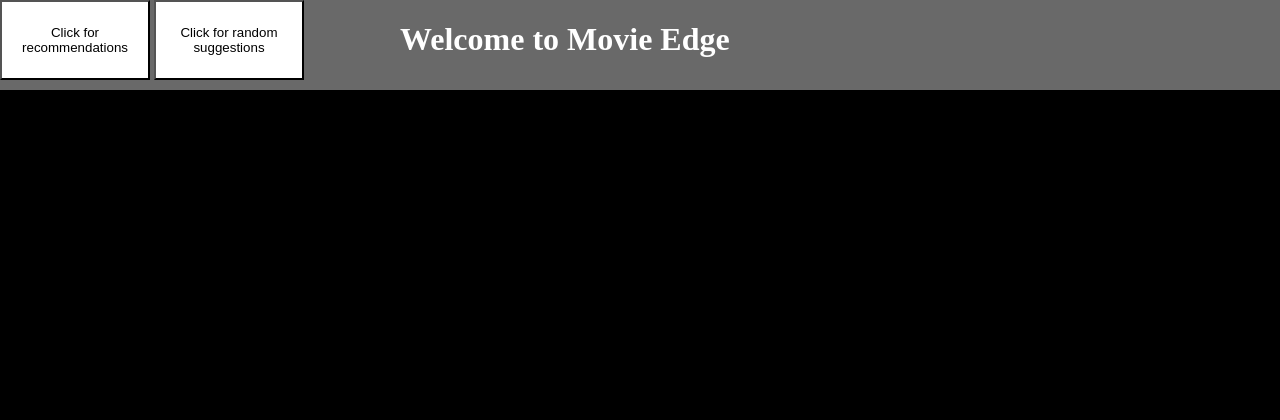
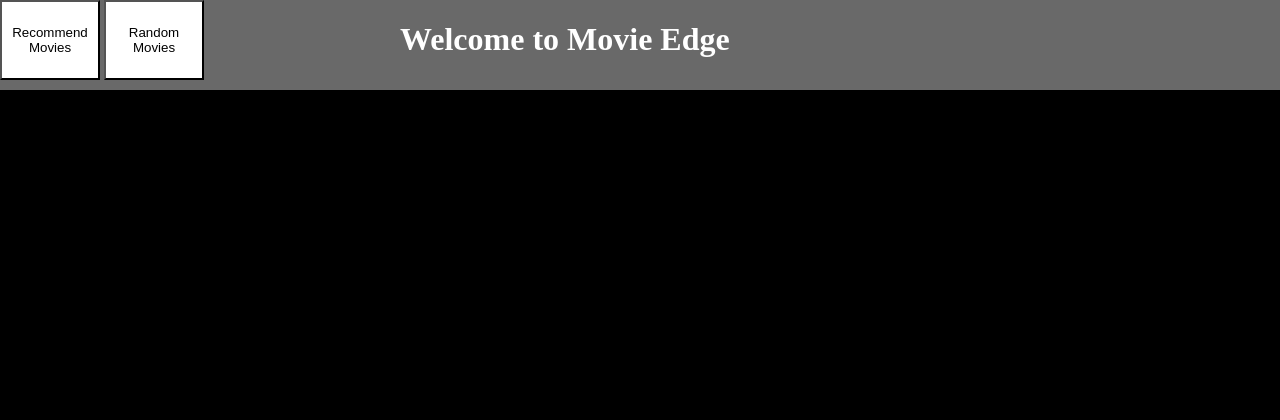
Before and after one commit to um8ra/movie_edge, a Django app: page /movie_edge/no_graphic/ in a window 1280 px wide. Shown: the top 420 px of the page. Run offline with Django 3.2, Linux system fonts and the light colour scheme; data that the repository does not hold is empty.

Commit message:
Wednesday  07:30am EST Deployment

```diff
--- a/cse6242_team5/movie_edge/templates/movie_edge/grid_only.html
+++ b/cse6242_team5/movie_edge/templates/movie_edge/grid_only.html
@@ -23,12 +23,12 @@
 
         .buttonSubmit {
             height: 80px;
-            width: 150px;
+            width: 100px;
         }
 
         .buttonGetRandom {
             height: 80px;
-            width: 150px;
+            width: 100px;
         }
 
         .buttonReset {
@@ -155,12 +155,12 @@
 </head>
 <body>
 <div class="topL" id="buttons">
-    <button class="buttonSubmit" type="button" onclick="buttonClickSubmit(fetchURL)">
-        Click for recommendations
-    </button>
-    <button class="buttonGetRandom" type="button" onclick="buttonClickGetRandom(fetchURL)">
-        Click for random suggestions
-    </button>
+        <button class="buttonSubmit" type="button" onclick="buttonClickSubmit(fetchURL)">
+            Recommend Movies
+        </button>
+        <button class="buttonGetRandom" type="button" onclick="buttonClickGetRandom(fetchURL)">
+            Random Movies
+        </button>
 </div>
 <div class="topR" id="title">
     <h1 class="screen-title">Welcome to Movie Edge</h1>
```
